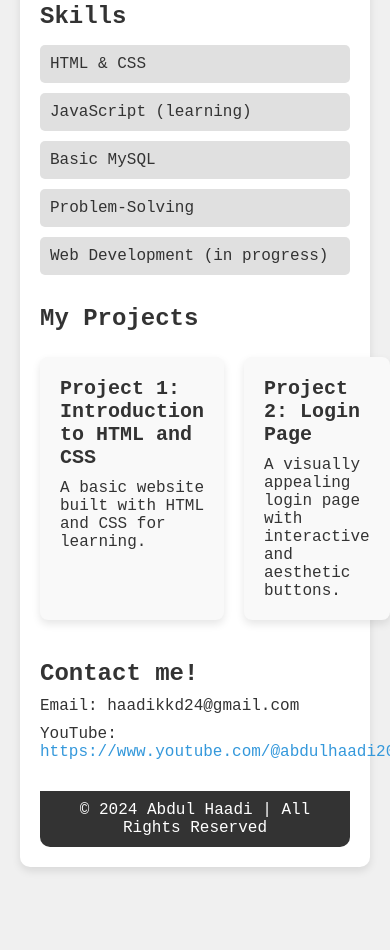
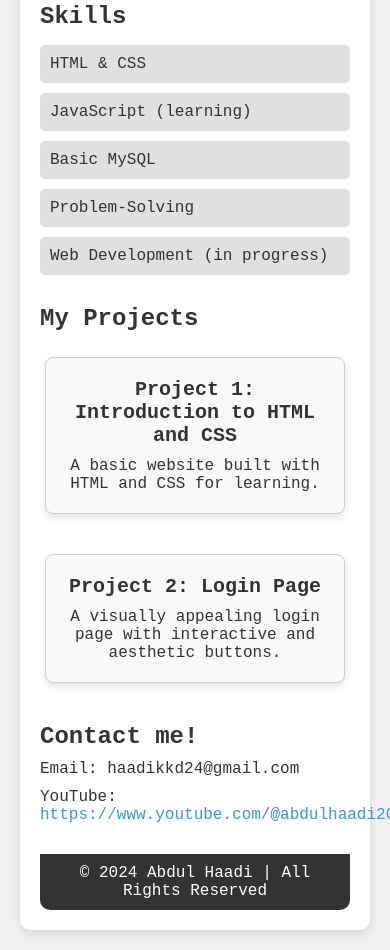
Before and after one commit to HADOboi/project-profile-link, a plain HTML site: page index.html in a window 390 px wide. Shown: the part 606-1556 px from the top of the page. Before the commit the page ends 1493 px from the top, so only its background shows below. Drawn offline with Linux system fonts and the light colour scheme.

Commit message:
Update profilestyle.css

```diff
--- a/profilestyle.css
+++ b/profilestyle.css
@@ -88,10 +88,15 @@ header{
 
 .projects-container {
     display: flex;
+    flex-wrap: wrap;
+    justify-content: center;
     gap: 20px;
 }
 
 .project-card {
+    width: 100%;
+    max-width: 300px;
+    border: 1px solid #ccc;
     display: block;
     padding: 20px;
     margin: 10px 0;
@@ -101,6 +106,7 @@ header{
     text-decoration: none;
     color: inherit;
     transition: transform 0.2s ease, box-shadow 0.2s ease;
+    text-align: center;
 }
 
 .project-card:hover {
@@ -143,3 +149,10 @@ footer {
     color: white;
     border-radius: 0 0 10px 10px;
 }
+
+@media (max-width:600px) {
+    .projects-container {
+        flex-direction: column;
+        align-items: center;
+    }
+}
```
